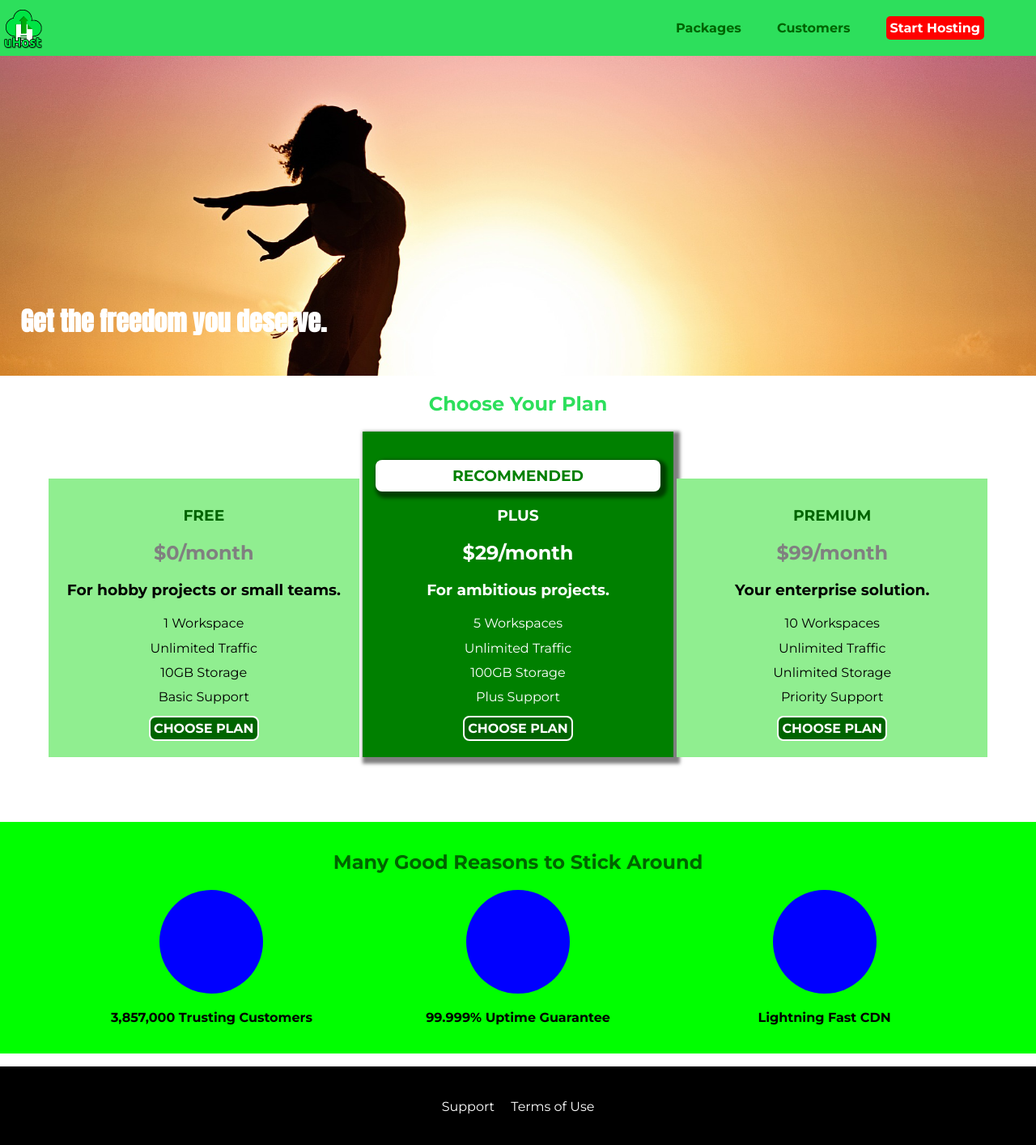
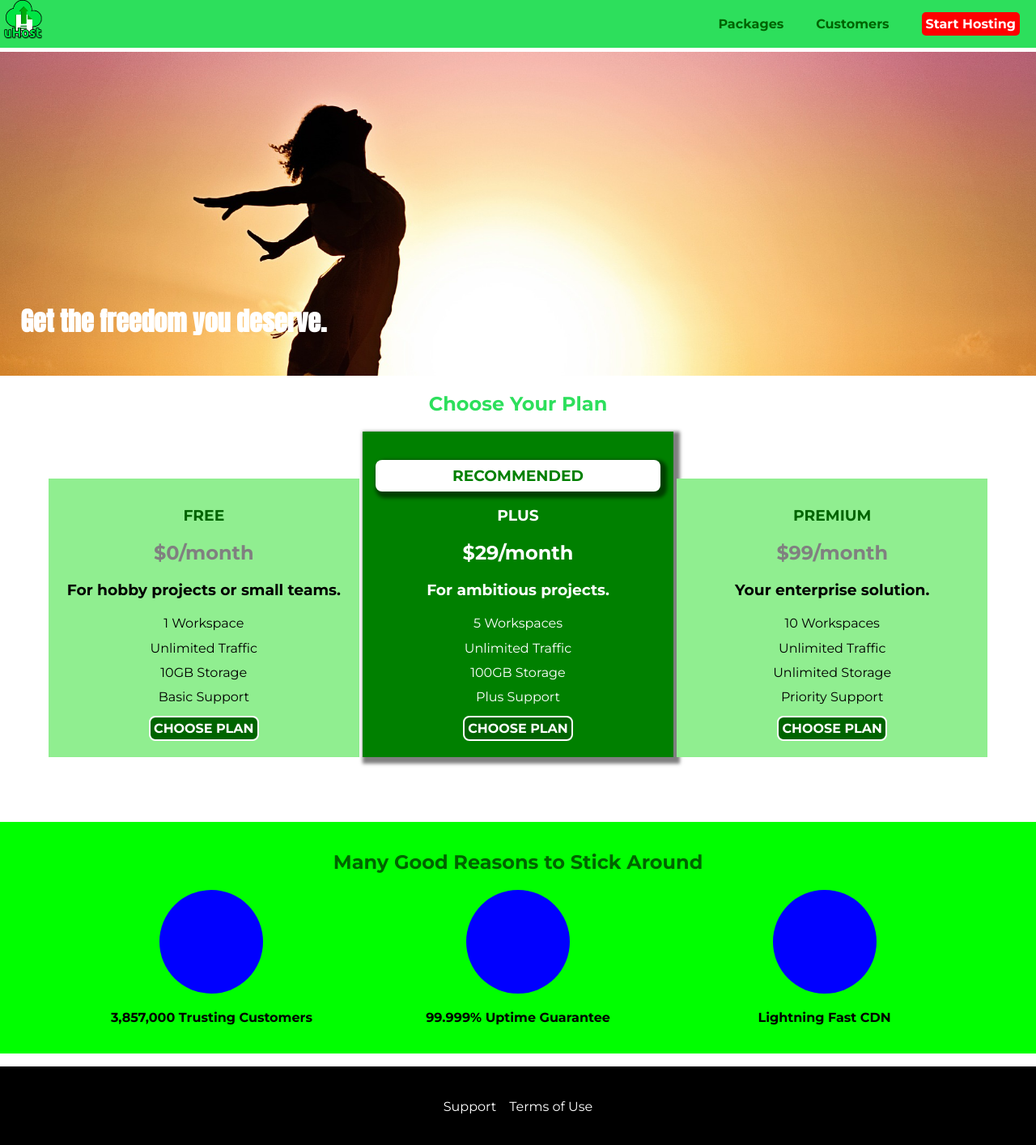
Before and after one commit to durgaprasadmurikipudi/CSS-Practice, a plain HTML site: page index.html in a window 1280 px wide. Shown: the whole page at 81% size. Drawn offline with Linux system fonts and the light colour scheme.

Commit message:
Flex knowledge in practice

```diff
--- a/shared.css
+++ b/shared.css
@@ -14,29 +14,20 @@ body {
     position: fixed;
     top: 0;
     z-index: 1;
+    display: flex;
+    justify-content: space-between;
 }
-
-.main-header  * {
-    display: inline-block;
-}
-
-
-.main-nav {
-    text-align: right;
-    width: calc(100% - 100px);
-    display: none;
-}
-
 
 .main-nav__items {
     margin: 0;
     padding: 0;
     list-style: none;
+    display: flex;
+    justify-content: flex-end;
 }
 
 
 .main-nav__item {
-    display: inline-block;
     margin: 20px;
 }
 
@@ -163,17 +154,19 @@ body {
     background-color: black;
     padding: 32px;
     margin-top: 16px;
+
 }
 
 .main-footer__links {
     list-style: none;
     padding: 0;
     margin: 0;
-    text-align: center;
+    display: flex;
+    flex-direction: column;
+    align-items: center;
 }
 
 .main-footer__link {
-    display: block;
     padding: 4px;
     margin: 4px;
 }
@@ -213,7 +206,9 @@ body {
         display: inline-block;
     }
 
-    .main-footer__link {
-        display: inline-block;
+    .main-footer__links {
+        display: flex;
+        flex-direction: row;
+        justify-content: center;
     }
 }
```
Also changed, not shown: CSS-Notes.txt.
